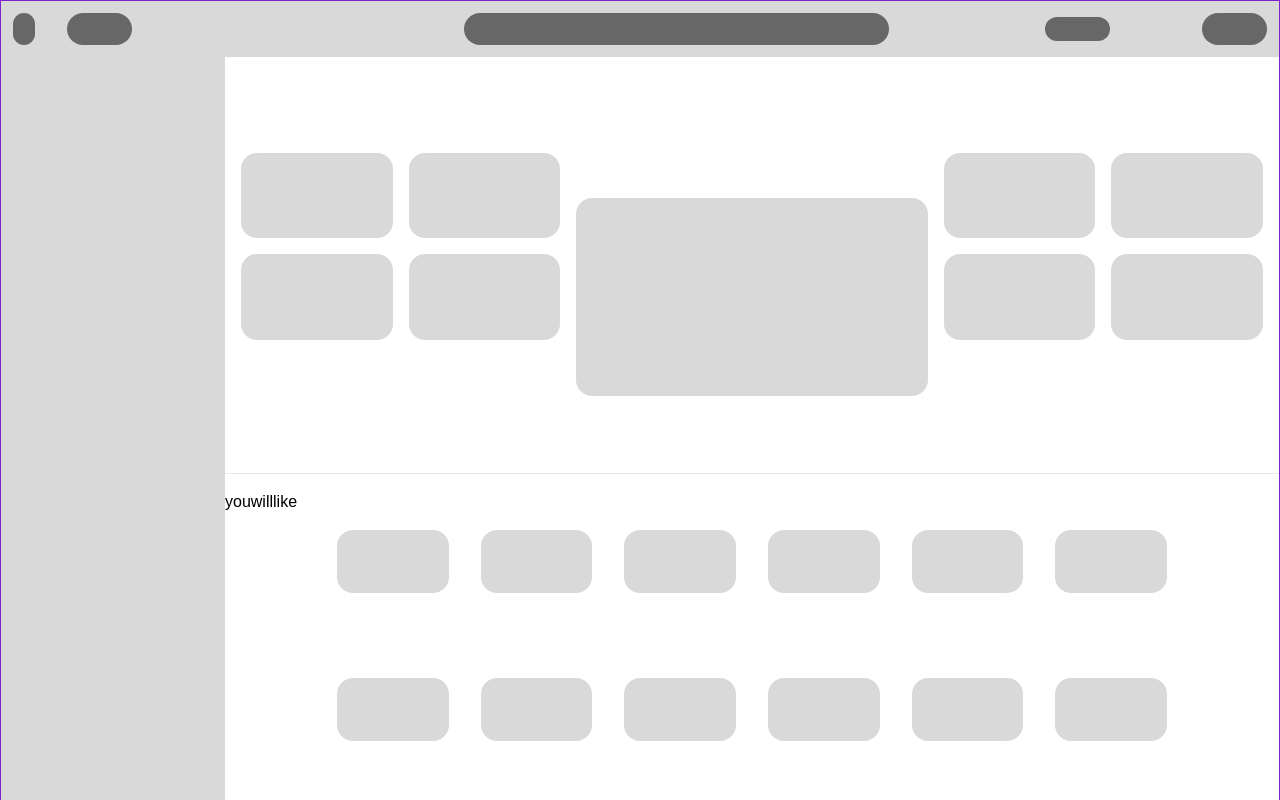
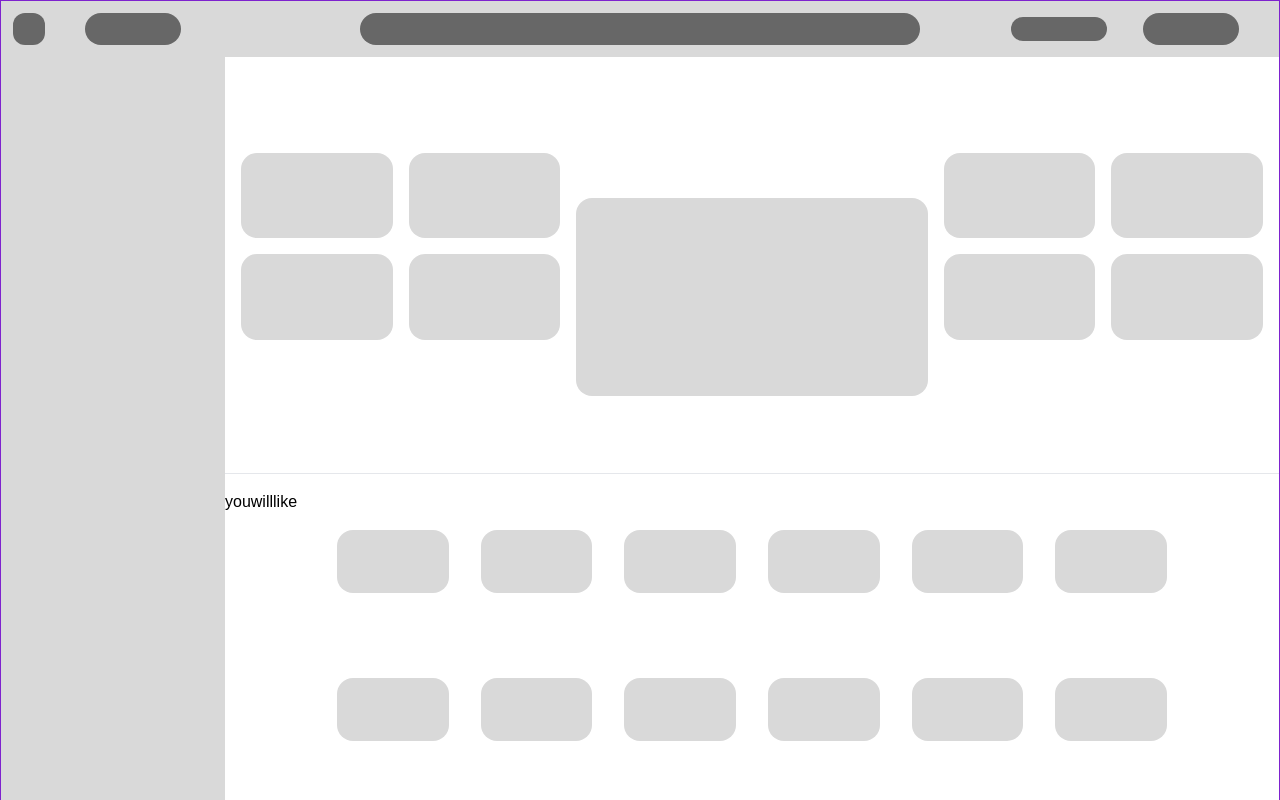
Before and after one commit to amg-projects/leap-app, a Next.js app: page / in a window 1280 px wide. Shown: the top 800 px of the page. Built offline with nearby package versions, Linux system fonts and the light colour scheme.

Commit message:
Centralized NavBar
Co-authored-by: Marcus Vinicius Castelo Branco Martins <viniciuscastelo6@hotmail.com>

```diff
--- a/src/app/NavBar.tsx
+++ b/src/app/NavBar.tsx
@@ -1,11 +1,15 @@
 export function NavBar() {
   return (
-    <div className="flex flex-row bg-[#d9d9d9] text-black">
-      <div className="m-3 size-8 rounded-xl bg-[#676767]"></div>
-      <div className="m-3 ml-5 h-8 w-24 rounded-2xl bg-[#676767]"></div>
-      <div className="m-3 ml-80 h-8 w-[630px] rounded-2xl bg-[#676767]"></div>
-      <div className="m-3 ml-36 mt-4 h-6 w-24 rounded-2xl bg-[#676767]"></div>
-      <div className="m-3 ml-20 h-8 w-24 rounded-2xl bg-[#676767]"></div>
+    <div className="flex flex-row items-center bg-[#d9d9d9] py-3 text-black">
+      <div className="flex flex-1 flex-row">
+        <div className="ml-3 size-8 flex-none rounded-xl bg-[#676767]"></div>
+        <div className="ml-10 h-8 w-24 flex-none rounded-2xl bg-[#676767]"></div>
+      </div>
+      <div className=" hidden h-8 w-[200px] flex-auto rounded-2xl bg-[#676767] lg:flex"></div>
+      <div className="flex flex-1 flex-row items-center justify-end">
+        <div className="mr-6 h-6 w-24 flex-none rounded-2xl bg-[#676767] lg:mr-7 xl:mr-9 2xl:mr-20"></div>
+        <div className="mr-10 h-8 w-24 flex-none rounded-2xl bg-[#676767]"></div>
+      </div>
     </div>
   )
 }
```
Also changed, not shown: 1 other file (tests, documents, lock files or other folders).
